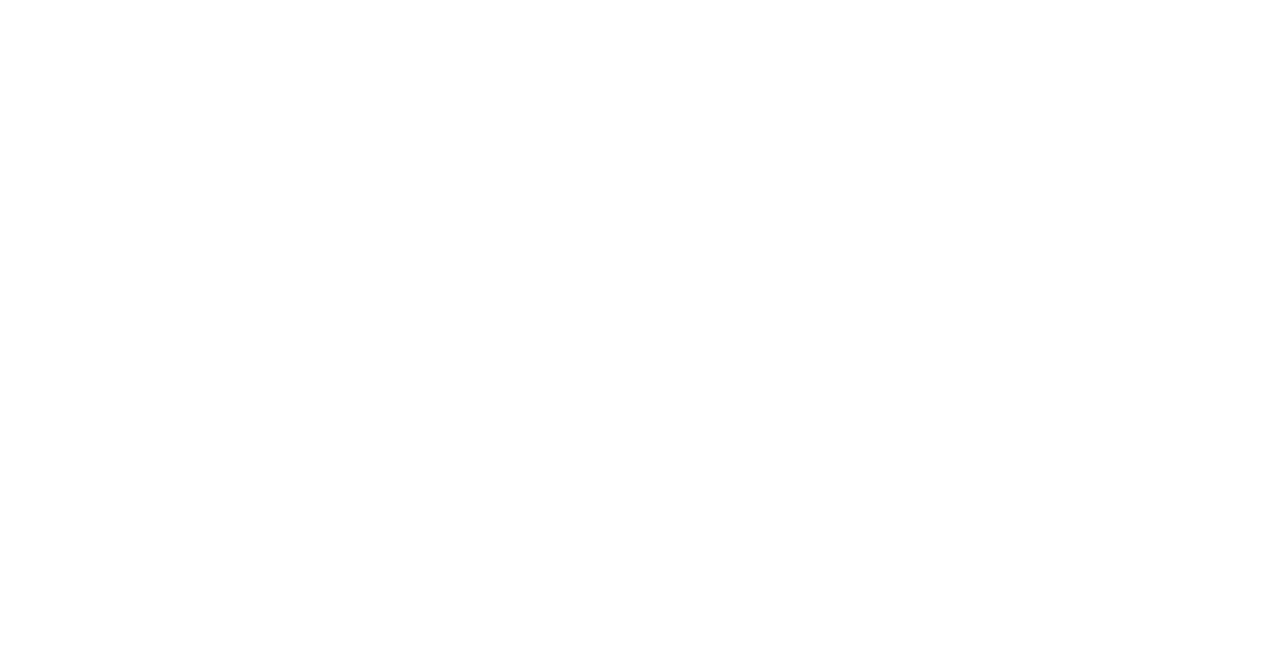
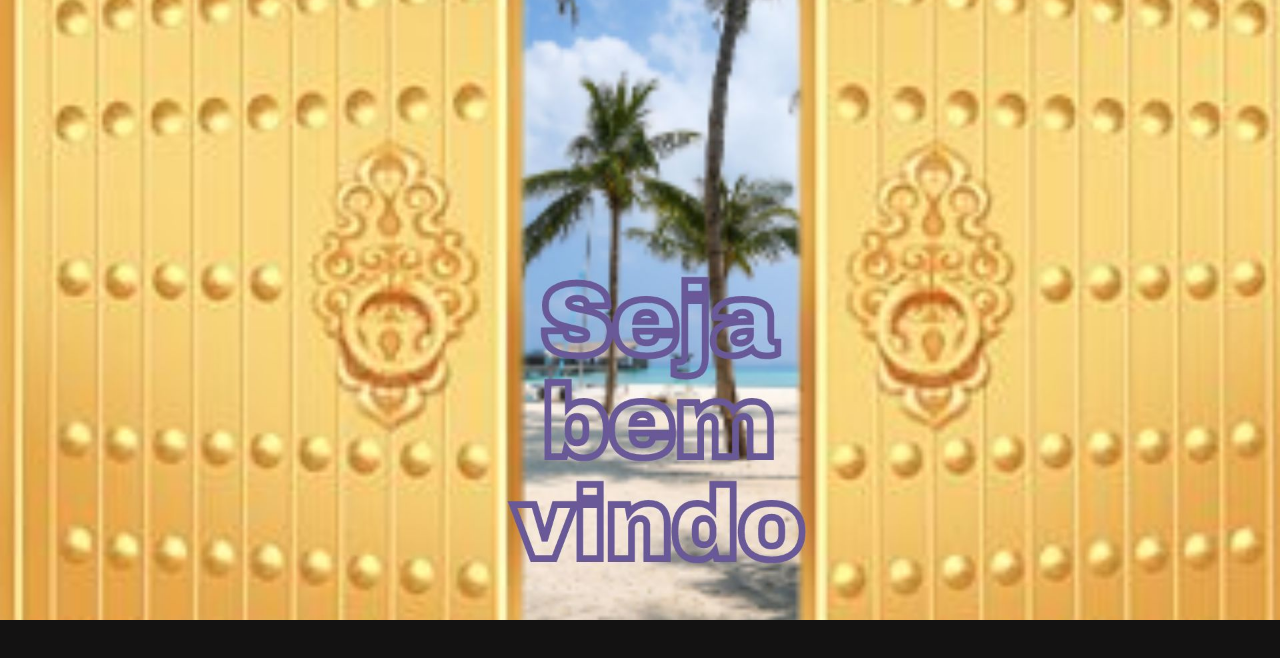
Before and after one commit to robss31/Cadastro-de-Usuarios, a plain HTML site: page boasVinda.html in a window 1280 px wide. Drawn offline with Linux system fonts and the light colour scheme.

Commit message:
Add uma nova pagina de Boas vindas, e alterado login.js, script.js e stule

```diff
--- a/boasVinda.html
+++ b/boasVinda.html
@@ -3,11 +3,13 @@
 <head>
     <meta charset="UTF-8">
     <meta name="viewport" content="width=device-width, initial-scale=1.0">
+    <link rel="stylesheet" href="./style.css">
     <title>Boas Vindas </title>
 </head>
 <body>
-    <div>
-        <img src="" alt="">
+
+    <div class="img">
+        <img src="./imagem/sejabem vindo.jpg" id="img" alt="">
     </div>
 
 </body>
--- a/login.js
+++ b/login.js
@@ -11,8 +11,8 @@ form1.addEventListener("submit", (event) => {
 
     if ((login.value === Login) && (senha.value === Senha )) {
 
-        alert("Seja Bem Vindo");
-        form1.submit();
+        window.location.replace("http://127.0.0.1:5500/boasVinda.html")
+        //form1.submit();
         return;
 
     } else {
--- a/script.js
+++ b/script.js
@@ -15,7 +15,7 @@ form.addEventListener("submit", (event) => {
         return;
 
     } else {
-        alert("Deus é maior");
+        //alert("Deus é maior");
 
         localStorage.setItem("Nome", inputname.value);
         localStorage.setItem("Email", inputemail.value);
--- a/style.css
+++ b/style.css
@@ -243,3 +243,10 @@ h2 {
 #btn4:hover {
     background: linear-gradient(rgb(42, 238, 140), black) padding-box, linear-gradient(to right, #131815, #0ba18c, #368986) border-box;
 }
+
+
+#img{
+    margin-top: -100px;
+    width: 100%;
+    height:100%;
+}
```
Also changed, not shown: imagem/sejabem vindo.jpg (added).
